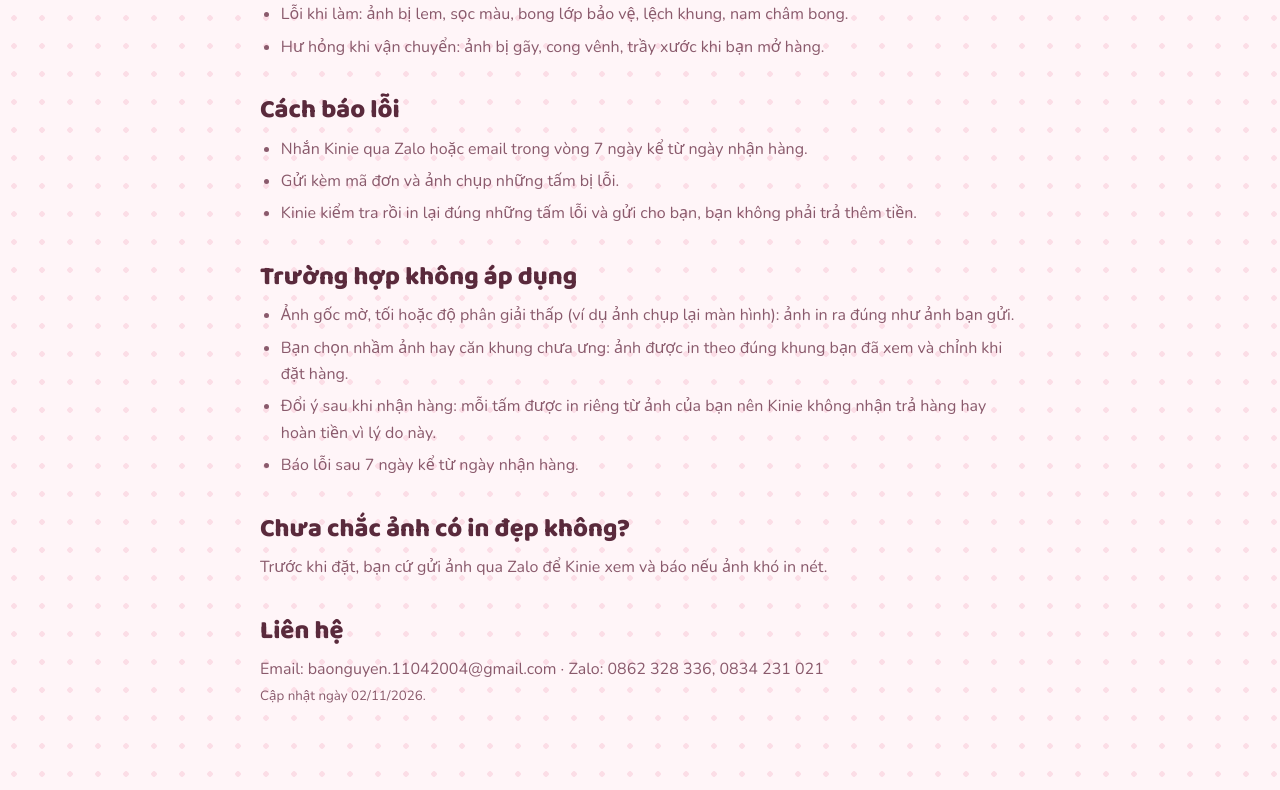
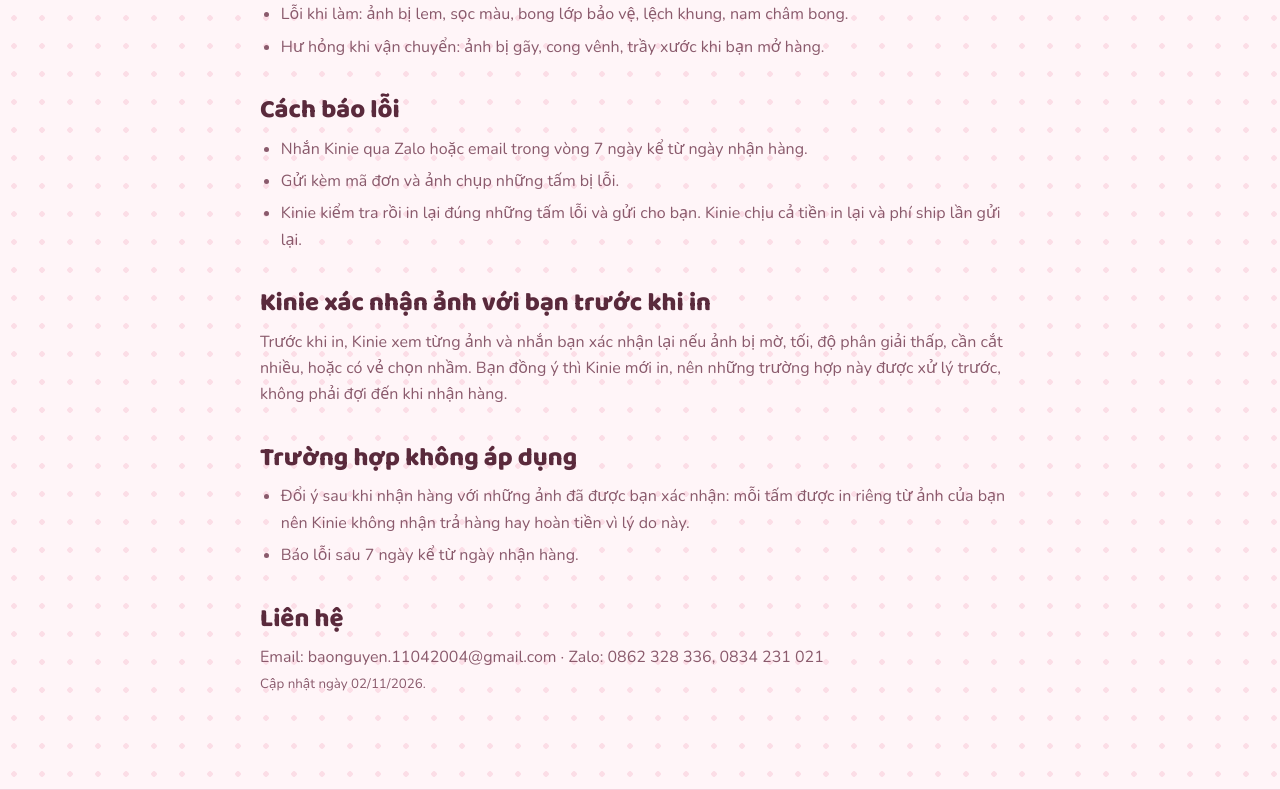
Before and after one commit to baonguyen11042004-droid/noah-kinie, a Node server app: page /chinh-sach-doi-tra in a window 1280 px wide. Shown: the part 416-1206 px from the top of the page. Run offline with Node 20, Linux system fonts and the light colour scheme.

Commit message:
Doi tra: Kinie chiu ship gui lai; anh mo/chon nham thi xac nhan voi khach truoc khi in (CEO chot 02/11)
Co-Authored-By: Claude Opus 5.5 <noreply@anthropic.com>

```diff
--- a/views/returns.ejs
+++ b/views/returns.ejs
@@ -1,5 +1,5 @@
 <%- include('partials/header') %>
-<%# CEO chốt 02/11/2026: ảnh lỗi/sai do Kinie được in lại miễn phí nếu khách báo trong 7 ngày kể từ khi nhận hàng. %>
+<%# CEO chốt 02/11/2026: ảnh lỗi/sai do Kinie được in lại miễn phí (Kinie chịu ship) nếu khách báo trong 7 ngày kể từ khi nhận hàng; ảnh mờ/chọn nhầm thì xác nhận với khách trước khi in. %>
 <article class="sec">
   <div class="wrap narrow">
     <p class="crumb"><a href="/"><%= t('crumbHome') %></a> / Chính sách đổi trả</p>
@@ -16,17 +16,15 @@
       <ul>
         <li>Nhắn Kinie qua Zalo hoặc email trong vòng 7 ngày kể từ ngày nhận hàng.</li>
         <li>Gửi kèm mã đơn và ảnh chụp những tấm bị lỗi.</li>
-        <li>Kinie kiểm tra rồi in lại đúng những tấm lỗi và gửi cho bạn, bạn không phải trả thêm tiền.</li>
+        <li>Kinie kiểm tra rồi in lại đúng những tấm lỗi và gửi cho bạn. Kinie chịu cả tiền in lại và phí ship lần gửi lại.</li>
       </ul>
+      <h2>Kinie xác nhận ảnh với bạn trước khi in</h2>
+      <p>Trước khi in, Kinie xem từng ảnh và nhắn bạn xác nhận lại nếu ảnh bị mờ, tối, độ phân giải thấp, cần cắt nhiều, hoặc có vẻ chọn nhầm. Bạn đồng ý thì Kinie mới in, nên những trường hợp này được xử lý trước, không phải đợi đến khi nhận hàng.</p>
       <h2>Trường hợp không áp dụng</h2>
       <ul>
-        <li>Ảnh gốc mờ, tối hoặc độ phân giải thấp (ví dụ ảnh chụp lại màn hình): ảnh in ra đúng như ảnh bạn gửi.</li>
-        <li>Bạn chọn nhầm ảnh hay căn khung chưa ưng: ảnh được in theo đúng khung bạn đã xem và chỉnh khi đặt hàng.</li>
-        <li>Đổi ý sau khi nhận hàng: mỗi tấm được in riêng từ ảnh của bạn nên Kinie không nhận trả hàng hay hoàn tiền vì lý do này.</li>
+        <li>Đổi ý sau khi nhận hàng với những ảnh đã được bạn xác nhận: mỗi tấm được in riêng từ ảnh của bạn nên Kinie không nhận trả hàng hay hoàn tiền vì lý do này.</li>
         <li>Báo lỗi sau 7 ngày kể từ ngày nhận hàng.</li>
       </ul>
-      <h2>Chưa chắc ảnh có in đẹp không?</h2>
-      <p>Trước khi đặt, bạn cứ gửi ảnh qua Zalo để Kinie xem và báo nếu ảnh khó in nét.</p>
       <h2>Liên hệ</h2>
       <p>Email: <a href="mailto:<%= site.email %>"><%= site.email %></a> · Zalo: <% site.phones.forEach((ph, i) => { %><%= i ? ', ' : '' %><a href="<%= ph.zalo %>" target="_blank" rel="noopener"><%= ph.label %></a><% }) %></p>
       <p><small>Cập nhật ngày 02/11/2026.</small></p>
```
Also changed, not shown: lib/i18n.js.
